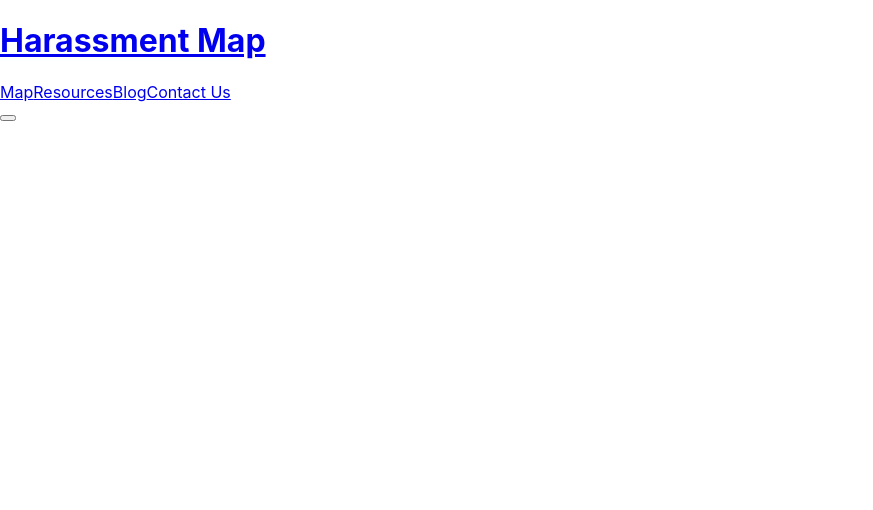
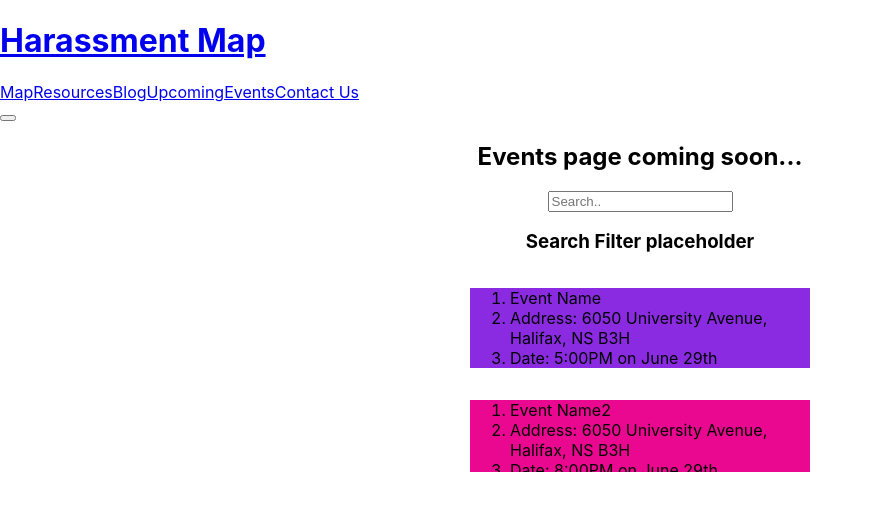
Before and after one commit to M-Vietinghoff/WSHAwarenessWebsite, a React (Create React App) app in the folder my-app/: page /UpcomingEvents in a window 1280 px wide. Shown: the top 510 px of the page, without its empty margins (0-873 px from the left). Built offline with nearby package versions, Linux system fonts and the light colour scheme.

Commit message:
Add Events to scroll through

```diff
--- a/my-app/src/App.css
+++ b/my-app/src/App.css
@@ -1,3 +1,4 @@
+
 .App {
   text-align: center;
 }
--- a/my-app/src/App.js
+++ b/my-app/src/App.js
@@ -4,6 +4,7 @@ import Map from "./pages/Map";
 import Resources from "./pages/Resources";
 import Blog from "./pages/Blog";
 import ContactUs from "./pages/ContactUs";
+import UpcomingEvents from "./pages/UpcomingEvents";
 
 function App() {
   return (
@@ -17,6 +18,7 @@ function App() {
           <Route path="/map" element={<Map />} />
           <Route path="/resources" element={<Resources />} />
           <Route path="/blog" element={<Blog />} />
+          <Route path="/UpcomingEvents" element={<UpcomingEvents />} />
           <Route path="/contact" element={<ContactUs />} />
         </Routes>
       </main>
--- a/my-app/src/components/Header.jsx
+++ b/my-app/src/components/Header.jsx
@@ -21,6 +21,7 @@ export default function Header() {
           <NavLink to="/map"       className={({isActive})=>`${linkStyle} ${isActive && active}`}>Map</NavLink>
           <NavLink to="/resources" className={({isActive})=>`${linkStyle} ${isActive && active}`}>Resources</NavLink>
           <NavLink to="/blog"      className={({isActive})=>`${linkStyle} ${isActive && active}`}>Blog</NavLink>
+          <NavLink to="/UpcomingEvents"      className={({isActive})=>`${linkStyle} ${isActive && active}`}>UpcomingEvents</NavLink>
           <NavLink to="/contact"   className={({isActive})=>`${linkStyle} ${isActive && active}`}>Contact Us</NavLink>
         </nav>
 
@@ -43,6 +44,7 @@ export default function Header() {
           <NavLink onClick={()=>setOpen(false)} to="/map"       className={({isActive})=>`${linkStyle} ${isActive && active}`}>Map</NavLink>
           <NavLink onClick={()=>setOpen(false)} to="/resources" className={({isActive})=>`${linkStyle} ${isActive && active}`}>Resources</NavLink>
           <NavLink onClick={()=>setOpen(false)} to="/blog"      className={({isActive})=>`${linkStyle} ${isActive && active}`}>Blog</NavLink>
+          <NavLink onClick={()=>setOpen(false)} to="/UpcomingEvents"       className={({isActive})=>`${linkStyle} ${isActive && active}`}>Upcoming Events</NavLink>
           <NavLink onClick={()=>setOpen(false)} to="/contact"   className={({isActive})=>`${linkStyle} ${isActive && active}`}>Contact Us</NavLink>
         </div>
       )}
--- a/my-app/src/index.css
+++ b/my-app/src/index.css
@@ -11,3 +11,30 @@ code {
   font-family: source-code-pro, Menlo, Monaco, Consolas, 'Courier New',
     monospace;
 }
+.EventSearch{
+  display: flex;
+  flex-direction: column;
+  align-items: center;
+}
+.EventsContainer{
+  display: flex;
+  flex-direction: column;
+  align-items: center;
+
+}
+
+.Event1{
+  height: 100px;
+  width: 300px;
+  background-color: blueviolet;
+}
+.Event2{
+  height: 100px;
+  width: 300px;
+  background-color: rgb(233, 8, 143);
+}
+.Event3{
+  height: 100px;
+  width: 300px;
+  background-color: rgb(17, 171, 232);
+}
--- a/my-app/src/pages/UpcomingEvents.jsx
+++ b/my-app/src/pages/UpcomingEvents.jsx
@@ -1,3 +1,41 @@
+import { useRef } from "react";
 export default function UpcomingEvents() {
-    return <h2 className="text-2xl font-bold">Events coming soon...</h2>;
+
+  const Event1 = useRef(null);
+  const Event2 = useRef(null);
+  const Event3 = useRef(null);
+
+  const scrollSection = (elementRef) => (
+    window.scrollTo({
+      top: elementRef.current.offsetTop,
+      behavior: "smooth"
+    })
+  )
+    return (
+      <div>
+        <div className="EventSearch">
+          <h2 className="text-2xl font-bold">Events page coming soon...</h2>
+          <input type="text" placeholder="Search.." />
+          <h3 className="text-2xl font-bold">Search Filter placeholder</h3>
+        </div>
+
+        <div className="EventsContainer" style={{ height: "200px", overflowY: "auto"}}>
+         <ol onClick={() => scrollSection(Event1)} ref={Event1} className="Event1">
+            <li className="Name1">Event Name</li>
+            <li className="Address1">Address: 6050 University Avenue, Halifax, NS B3H</li>
+            <li className="Date1">Date: 5:00PM on June 29th</li>
+          </ol>
+         <ol onClick={() => scrollSection(Event2)} ref={Event2} className="Event2">
+            <li className="Name2">Event Name2</li>
+            <li className="Address1">Address: 6050 University Avenue, Halifax, NS B3H</li>
+            <li className="Date1">Date: 8:00PM on June 29th</li>
+          </ol>
+         <ol onClick={() => scrollSection(Event3)} ref={Event3} className="Event3">
+            <li className="Name3">Event Name3</li>
+           <li className="Address1">Address: 6050 University Avenue, Halifax, NS B3H</li>
+           <li className="Date1">Date: 10:00PM on June 29th</li>
+          </ol>
+        </div>
+     </div>
+    );
   }
```
Also changed, not shown: 1 other file (tests, documents, lock files or other folders).
